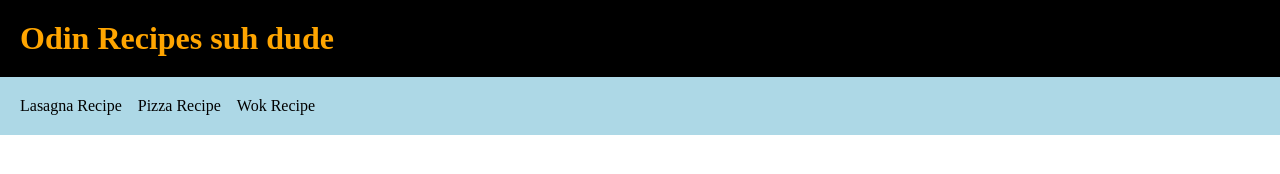
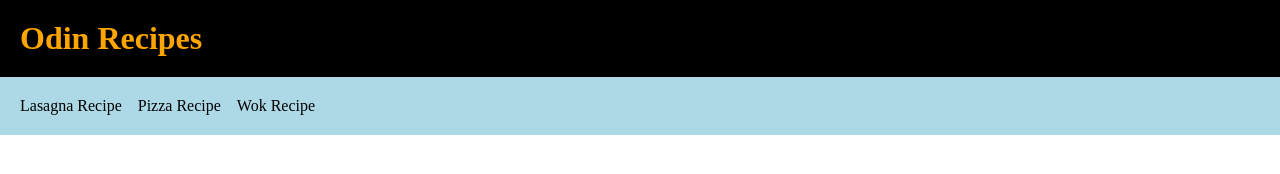
Before and after one commit to mikaelrev/odin-recipes, a plain HTML site: page index.html in a window 1280 px wide. Drawn offline with Linux system fonts and the light colour scheme.

Commit message:
Modified index.html

```diff
--- a/index.html
+++ b/index.html
@@ -7,7 +7,7 @@
 		<link rel="stylesheet" href="./css/styles.css" />
 	</head>
 	<body>
-    <h1>Odin Recipes suh dude</h1>
+		<h1>Odin Recipes</h1>
 		<div class="recipes-list">
 			<a href="recipes/lasagna.html">Lasagna Recipe</a>
 			<a href="recipes/pizza.html">Pizza Recipe</a>
```
Lines whose indentation alone changed are shown as unchanged.
